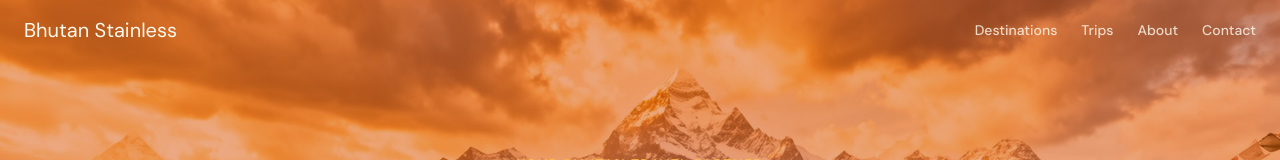
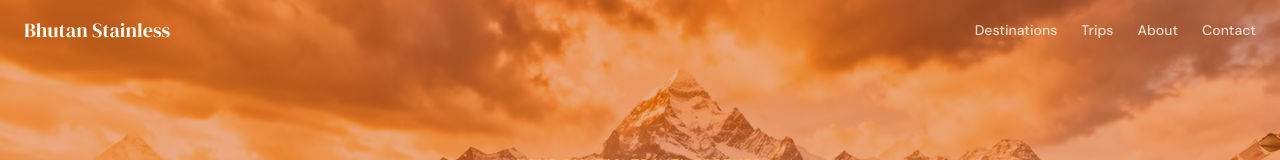
Before and after one commit to Kzoeps/bhutan-stainless-travels, a Next.js app: page / in a window 1280 px wide. Shown: the top 160 px of the page. Built offline with nearby package versions, Linux system fonts and the light colour scheme.

Commit message:
fix: add font-body/font-display utilities for pathfinder components (stanlee-cjx)

```diff
--- a/app/globals.css
+++ b/app/globals.css
@@ -286,6 +286,14 @@
     font-family: var(--pathfinder-font-body);
   }
 
+  .font-display {
+    font-family: var(--pathfinder-font-display);
+  }
+
+  .font-body {
+    font-family: var(--pathfinder-font-body);
+  }
+
   .fade-in {
     animation: pathfinder-fade-in 700ms ease-out both;
   }
```
Also changed, not shown: 1 other file (tests, documents, lock files or other folders).
